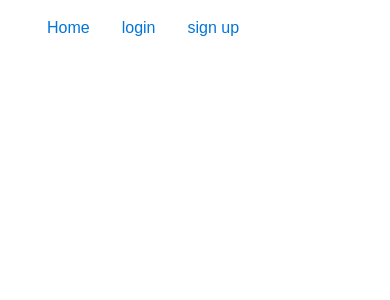
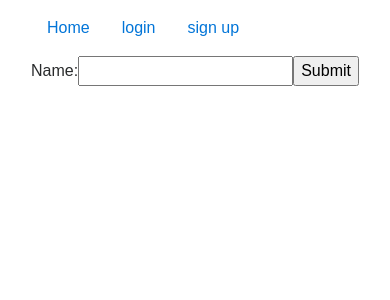
Before and after one commit to elinley1/-Loc-als, a React (Create React App) app: page /profile in a window 390 px wide. Shown: the top 300 px of the page. Built offline with nearby package versions, Linux system fonts and the light colour scheme; no server answers.

Commit message:
Added the routing for User Profile and starter component.

```diff
--- a/src/App.jsx
+++ b/src/App.jsx
@@ -7,6 +7,7 @@ import SignupForm from './components/SignupForm'
 import Header from './components/Header'
 import Home from './components/Home'
 import Blogs from './Pages/Blog'
+import UserProfile from './Pages/userProfile/userProfile'
 import {Grid, Container} from 'react-bootstrap'
 
 import {Nav, NavItem, Navbar, NavDropdown, MenuItem} from 'react-bootstrap';
@@ -20,6 +21,11 @@ const DisplayLinks = props => {
 					<li className="nav-item">
 						<Link to="/" className="nav-link">
 							Home
+						</Link>
+					</li>
+					<li className="nav-item">
+						<Link to="/profile" className="nav-link">
+							Profile
 						</Link>
 					</li>
 					<li>
@@ -137,6 +143,7 @@ class App extends Component {
 				/>
 				<Route exact path ="/blogpost" component= {Blogs} />
 				<Route exact path="/signup" component={SignupForm} />
+				<Route exact path="/profile" component={UserProfile} />
 				{/* <LoginForm _login={this._login} /> */}
 
 
--- a/src/Pages/userProfile/userProfile.js
+++ b/src/Pages/userProfile/userProfile.js
@@ -3,51 +3,36 @@ import {FormControl, FormGroup, ControlLabel, HelpBlock, Checkbox, Radio, Button
 import axios from 'axios'
 import { Redirect } from 'react-router-dom'
 import { Col, Row, Grid } from "react-bootstrap";
-import { Input, TextArea, FormBtn } from "../components/Form";
 
-class UserProfile extends Component {
-    constructor () {
-        super()
-        this.state = {
-            local = this.state.local,
-            firstName = this.state.name,
-            lastName = this.state.name,
-            email = this.state.email,
-            cityDuration = this.state.cityDuration,
-            address= this.state.address,
-            businesses = [this.state.business]
+class UserProfile extends React.Component {
+  constructor(props) {
+    super(props);
+    this.state = {value: ''};
+
+    this.handleChange = this.handleChange.bind(this);
+    this.handleSubmit = this.handleSubmit.bind(this);
   }
-        this.handleSearch = this.handleSearch.bind(this);
-        this.handleChange = this.handleChange.bind(this);
+
+  handleChange(event) {
+    this.setState({value: event.target.value});
   }
-    handle
 
-    handleSearch(event) {
-        event.preventDefault()
-        axios.get('api/v1/Business?query={"city":{"$regex":"^({this.state.city})"}}')
-        .then(response => {
-            console.log(response)
-            if (!response.data.errmsg) {
-                console.log('businesses found')
-                this.setState({
-                    business: []
-                })
-            } else {
-                console.log('none found')
-            }
-        })
+  handleSubmit(event) {
+    alert('A name was submitted: ' + this.state.value);
+    event.preventDefault();
   }
 
   render() {
-        if (this.state.re
     return (
-			<Grid>
-				<h1>Hello, {this.user.firstName}! </h1>
-                <Row>
-                    <Col size="col-md-12">
-                        <div>
-                    </Col>
-                </Row>
-            </Grid>
+      <form onSubmit={this.handleSubmit}>
+        <label>
+          Name:
+          <input type="text" value={this.state.value} onChange={this.handleChange} />
+        </label>
+        <input type="submit" value="Submit" />
+      </form>
+    );
   }
 }
+
+export default UserProfile;
```
Lines whose indentation alone changed are shown as unchanged.
